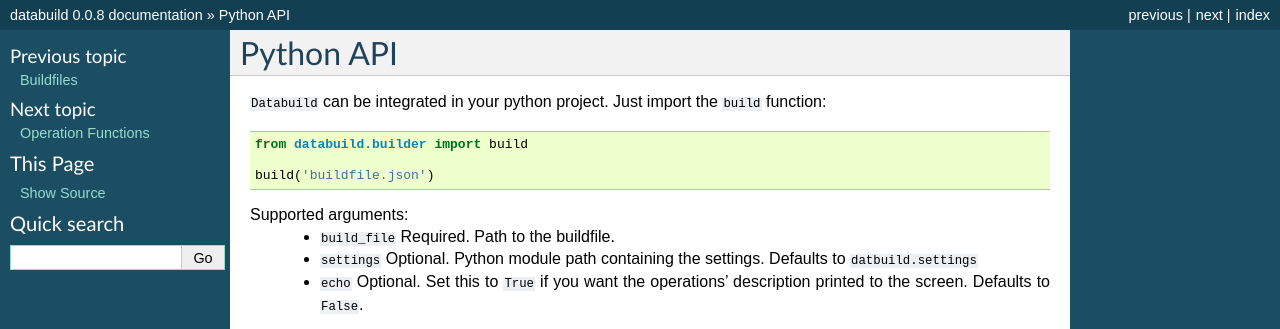
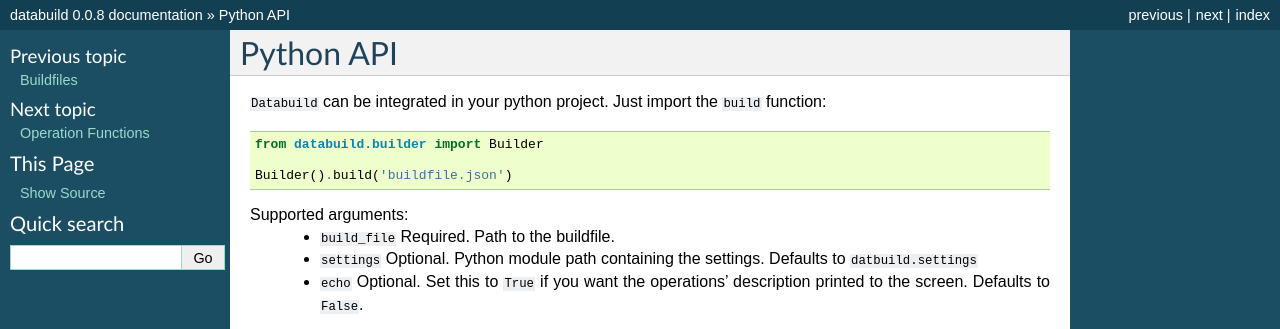
Before and after one commit to databuild/databuild, a Sphinx documentation site: the page built from docs/python_api.rst, in a window 1280 px wide. Shown: the top 329 px of the page. Built offline with Sphinx 7.4.7, drawn with Linux system fonts in a browser that asks for light colours.

Commit message:
updated builder docs

```diff
--- a/docs/python_api.rst
+++ b/docs/python_api.rst
@@ -3,9 +3,9 @@ Python API
 
 ``Databuild`` can be integrated in your python project. Just import the ``build`` function::
 
-    from databuild.builder import build
+    from databuild.builder import Builder
 
-    build('buildfile.json')
+    Builder().build('buildfile.json')
 
 Supported arguments:
     * ``build_file`` Required. Path to the :doc:`buildfile`.
```
